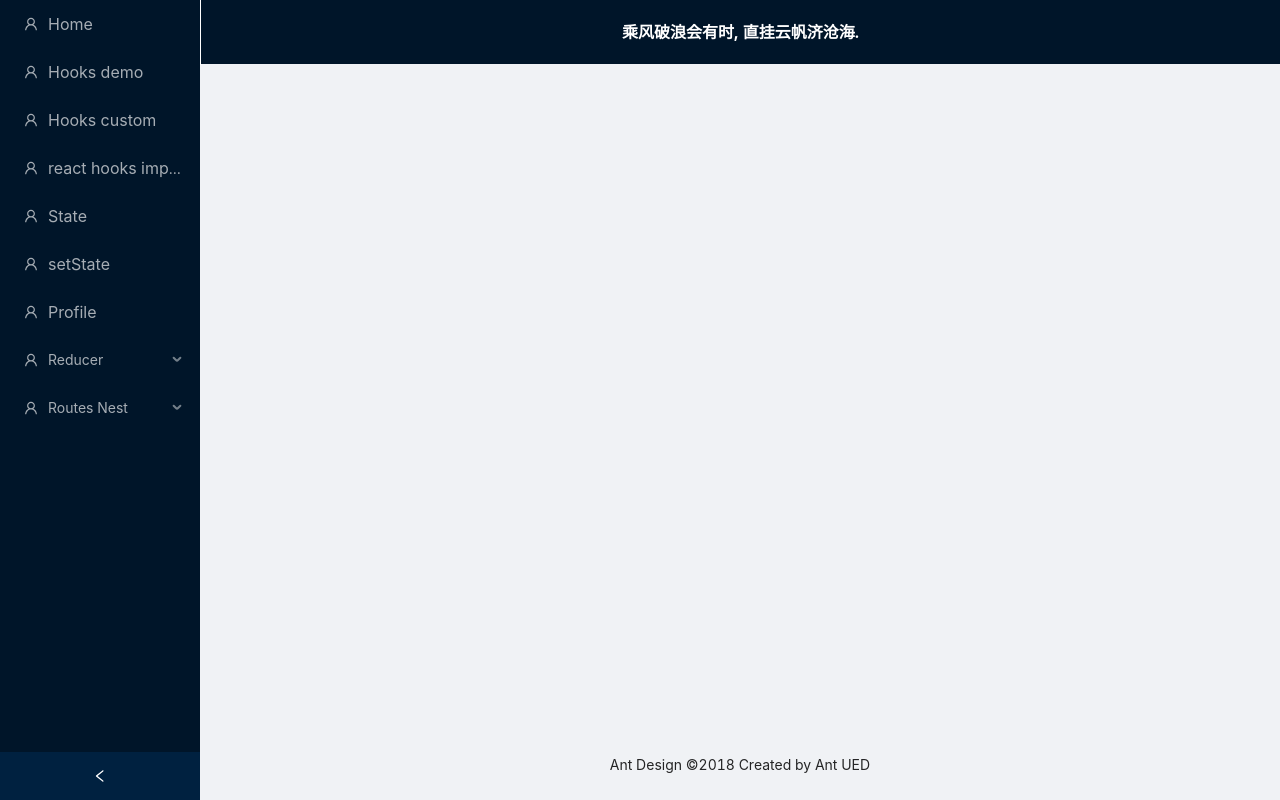
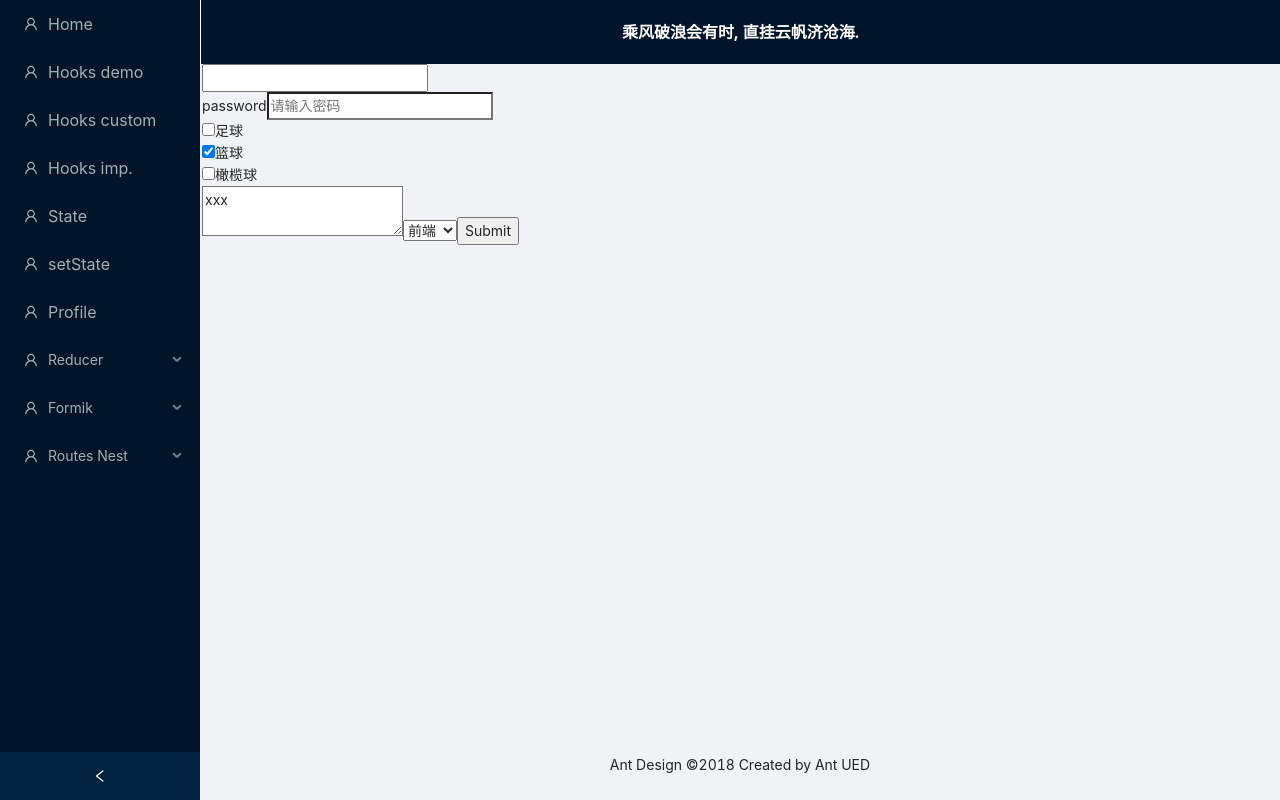
Before and after one commit to leslie1943/react-redux-xiuyan, a React app: page /formik-form in a window 1280 px wide. Built offline with nearby package versions, Linux system fonts and the light colour scheme.

Commit message:
hoos, formik yup

```diff
--- a/package.json
+++ b/package.json
@@ -38,6 +38,7 @@
     "eslint-plugin-react": "7.19.0",
     "eslint-plugin-react-hooks": "^1.6.1",
     "file-loader": "4.3.0",
+    "formik": "^2.2.5",
     "fs-extra": "^8.1.0",
     "html-webpack-plugin": "4.0.0-beta.11",
     "identity-obj-proxy": "3.0.0",
@@ -77,7 +78,8 @@
     "webpack": "4.42.0",
     "webpack-dev-server": "3.11.0",
     "webpack-manifest-plugin": "2.2.0",
-    "workbox-webpack-plugin": "4.3.1"
+    "workbox-webpack-plugin": "4.3.1",
+    "yup": "^0.32.6"
   },
   "scripts": {
     "start": "node scripts/start.js",
--- /dev/null
+++ b/src/components/FormikBasic.tsx
@@ -0,0 +1,86 @@
+import React from 'react'
+import { useFormik, FormikErrors } from 'formik'
+import { Button, Input, Row, Col } from 'antd'
+
+interface BasicProps {
+  username: string
+  password: string
+}
+export default function FormikBasic() {
+  const formik = useFormik<BasicProps>({
+    // 默认值, 表单需要绑定的属性名,通过 name 属性和 initialValues 属性对应
+    initialValues: {
+      username: '',
+      password: '',
+    },
+    // 表单校验规则
+    validate: (values: BasicProps) => {
+      const errors: FormikErrors<BasicProps> = {}
+      if (!values.username) {
+        errors.username = '请输入用户名'
+      } else if (values.username.length > 15) {
+        errors.username = '用户名的长度不能大于15'
+      } else if (values.username.length < 6) {
+        errors.username = '用户名的长度不能小于6'
+      }
+
+      if (!values.password) {
+        errors.password = '请输入密码'
+      } else if (values.password.length < 6) {
+        errors.password = '密码的长度不能小于6'
+      }
+      return errors
+    },
+    //  formik.handleSubmit 的时候执行的函数
+    onSubmit: (values: BasicProps) => {
+      console.info('values', values)
+    },
+  })
+  return (
+    //
+    <Row style={{ margin: 20 }}>
+      <Col span={6} push={6}>
+        <form>
+          <Input
+            type="text"
+            name="username"
+            value={formik.values.username}
+            onChange={formik.handleChange}
+            onBlur={formik.handleBlur}
+          />
+          <div>
+            {/* touched: 表单上的这个元素被更改过,并且没有通过验证 */}
+            {/* touched 和 onBlur 事件是成对出现的 */}
+            {formik.touched.username && formik.errors.username ? (
+              <div>{formik.errors.username}</div>
+            ) : null}
+          </div>
+          <Input
+            style={{ marginTop: 10 }}
+            type="password"
+            name="password"
+            value={formik.values.password}
+            onChange={formik.handleChange}
+            onBlur={formik.handleBlur}
+          />
+          <div>
+            {formik.touched.password && formik.errors.password ? (
+              <div>{formik.errors.password}</div>
+            ) : null}
+          </div>
+          {/*
+            handleSubmit 是 useFormik 返回的一个函数
+            formik.handleSubmit() 执行后会去调用 onSubmit 方法
+          */}
+          <Button
+            style={{ marginTop: 10 }}
+            type="primary"
+            onClick={() => formik.handleSubmit()}
+          >
+            提交
+          </Button>
+        </form>
+      </Col>
+    </Row>
+  )
+}
--- /dev/null
+++ b/src/components/FormikForm.tsx
@@ -0,0 +1,133 @@
+import React from 'react'
+import { Formik, Form, Field, ErrorMessage, useField } from 'formik'
+// import { Button, Input, Row, Col } from 'antd'
+import * as Yup from 'yup'
+
+interface BasicProps {
+  username: string
+  content: string
+  subject: string
+}
+interface FieldProps {
+  id: string
+  name: string
+  type: string
+  placeholder: string
+  label: string
+}
+
+function MyInput({ label, ...props }: FieldProps) {
+  const [field, meta] = useField(props)
+  /**
+   *  name: "password"
+      onBlur: ƒ ()
+      onChange: ƒ ()
+      value: ""
+   */
+  // console.info('field', field)
+
+  /** 存储验证信息
+   *  error: "密码的长度不能小于6"
+      initialError: undefined
+      initialTouched: false
+      initialValue: ""
+      touched: false
+      value: "222"
+   */
+  // console.info('meta', meta)
+
+  return (
+    <div>
+      <label htmlFor={props.id}>{label}</label>
+      <input {...field} {...props} />
+      {meta.touched && meta.error ? <span>{meta.error}</span> : null}
+    </div>
+  )
+}
+
+interface CheckboxProps {
+  // id: string
+  name: string
+  label: string
+  value: string
+}
+function Checkbox({ label, ...props }: CheckboxProps) {
+  const [, meta, helper] = useField(props)
+  console.info('meta', meta)
+  // value 属性代表的 hobbies 的值
+  const { value } = meta
+
+  // 通过 setValue 更改 value 的值
+  const { setValue } = helper
+  const handleChange = () => {
+    const set = new Set<string>(value)
+    if (set.has(props.value)) {
+      set.delete(props.value)
+    } else {
+      set.add(props.value)
+    }
+    setValue([...set])
+  }
+  return (
+    <div>
+      <label>
+        <input
+          checked={value.includes(props.value)}
+          {...props}
+          type="checkbox"
+          onChange={handleChange}
+        />
+        {label}
+      </label>
+    </div>
+  )
+}
+
+export default function FormikForm() {
+  const initialValues = {
+    username: '',
+    content: 'xxx',
+    subject: '',
+    password: '',
+    hobbies: ['篮球'],
+  }
+  const handleSubmit = (values: BasicProps) => {
+    console.info('formik form values:', values)
+  }
+  const schema = Yup.object({
+    username: Yup.string()
+      .max(15, '用户名的长度不能大于15')
+      .min(6, '用户名的长度不能小于6')
+      .required('请输入用户名'),
+    password: Yup.string().min(6, '密码的长度不能小于6').required('请输入密码'),
+  })
+  return (
+    // Formik: 默认值, 提交事件, 验证规则
+    <Formik
+      initialValues={initialValues}
+      onSubmit={handleSubmit}
+      validationSchema={schema}
+    >
+      <Form>
+        <Field name="username"></Field>
+        <ErrorMessage name="username" />
+        <MyInput
+          id="myPass"
+          name="password"
+          type="password"
+          placeholder="请输入密码"
+          label="password"
+        />
+        <Checkbox value="足球" label="足球" name="hobbies" />
+        <Checkbox value="篮球" label="篮球" name="hobbies" />
+        <Checkbox value="橄榄球" label="橄榄球" name="hobbies" />
+        <Field name="content" as="textarea"></Field>
+        <Field name="subject" as="select">
+          <option value="front">前端</option>
+          <option value="Java">Java</option>
+        </Field>
+        <input type="submit" />
+      </Form>
+    </Formik>
+  )
+}
--- /dev/null
+++ b/src/components/FormikYup.tsx
@@ -0,0 +1,93 @@
+import React from 'react'
+import { useFormik /** FormikErrors */ } from 'formik'
+import { Button, Input, Row, Col } from 'antd'
+import * as Yup from 'yup'
+
+interface BasicProps {
+  username: string
+  password: string
+}
+export default function FormikBasic() {
+  const formik = useFormik<BasicProps>({
+    // 默认值, 表单需要绑定的属性名,通过 name 属性和 initialValues 属性对应
+    initialValues: {
+      username: '',
+      password: '',
+    },
+    // 表单校验规则
+    // validate: (values: BasicProps) => {
+    //   const errors: FormikErrors<BasicProps> = {}
+    //   if (!values.username) {
+    //     errors.username = '请输入用户名'
+    //   } else if (values.username.length > 15) {
+    //     errors.username = '用户名的长度不能大于15'
+    //   } else if (values.username.length < 6) {
+    //     errors.username = '用户名的长度不能小于6'
+    //   }
+
+    //   if (!values.password) {
+    //     errors.password = '请输入密码'
+    //   } else if (values.password.length < 6) {
+    //     errors.password = '密码的长度不能小于6'
+    //   }
+    //   return errors
+    // },
+    // 通过 Yup.object 创建验证规则
+    validationSchema: Yup.object({
+      username: Yup.string()
+        .max(15, '用户名的长度不能大于15')
+        .min(6, '用户名的长度不能小于6')
+        .required('请输入用户名'),
+      password: Yup.string()
+        .min(6, '密码的长度不能小于6')
+        .required('请输入密码'),
+    }),
+    //  formik.handleSubmit 的时候执行的函数
+    onSubmit: (values: BasicProps) => {
+      console.info('yup values', values)
+    },
+  })
+  return (
+    //
+    <Row style={{ margin: 20 }}>
+      <Col span={6} push={6}>
+        <form>
+          <Input
+            {...formik.getFieldProps('username')}
+            type="text"
+            name="username"
+          />
+          <div>
+            {/* touched: 表单上的这个元素被更改过,并且没有通过验证 */}
+            {/* touched 和 onBlur 事件是成对出现的 */}
+            {formik.touched.username && formik.errors.username ? (
+              <div>{formik.errors.username}</div>
+            ) : null}
+          </div>
+          <Input
+            style={{ marginTop: 10 }}
+            {...formik.getFieldProps('password')}
+            type="password"
+            name="password"
+          />
+          <div>
+            {formik.touched.password && formik.errors.password ? (
+              <div>{formik.errors.password}</div>
+            ) : null}
+          </div>
+          {/*
+            handleSubmit 是 useFormik 返回的一个函数
+            formik.handleSubmit() 执行后会去调用 onSubmit 方法
+          */}
+          <Button
+            style={{ marginTop: 10 }}
+            type="primary"
+            onClick={() => formik.handleSubmit()}
+          >
+            提交
+          </Button>
+        </form>
+      </Col>
+    </Row>
+  )
+}
--- a/src/components/HooksCustomDemo.tsx
+++ b/src/components/HooksCustomDemo.tsx
@@ -1,5 +1,5 @@
 import React from 'react'
-import { Button, Spin, Divider } from 'antd'
+import { Button, Spin, Divider, Input } from 'antd'
 import { useLoadPost } from '../hooks/post'
 import { useUpdateInput } from '../hooks/input'
 
@@ -24,9 +24,11 @@ export default function HooksCustomDemo(props: any) {
       <Divider />
       <div>
         <form>
-          <input type="text" name="uername" {...usernameInput} />
-          <input type="password" name="password" {...passworInput} />
-          <Button onClick={submitForm}>提交</Button>
+          <Input type="text" name="uername" {...usernameInput} />
+          <Input type="password" name="password" {...passworInput} />
+          <Button type="primary" onClick={submitForm}>
+            提交
+          </Button>
         </form>
       </div>
     </div>
--- a/src/hooks/input.ts
+++ b/src/hooks/input.ts
@@ -1,6 +1,11 @@
 import { useState } from 'react'
 
-export function useUpdateInput(initialValue: string | number | undefined) {
+// type Key = string | number
+export function useUpdateInput(initialValue: React.Key | undefined) {
   const [value, setValue] = useState(initialValue)
-  return { value, onChange: (event: any) => setValue(event.target.value) }
+  return {
+    value,
+    onChange: (event: React.ChangeEvent<HTMLInputElement>) =>
+      setValue(event.target.value),
+  }
 }
--- a/src/routes/index.ts
+++ b/src/routes/index.ts
@@ -18,6 +18,9 @@ import WillMatch from 'src/pages/RoutesDemo/WillMatch'
 import ReduxModal from '../components/ReduxModal'
 import HooksCustom from '../components/HooksCustomDemo'
 import HooksImplement from '../components/HooksImplement'
+import FormikBasic from '../components/FormikBasic'
+import FormikYup from '../components/FormikYup'
+import FormikForm from 'src/components/FormikForm'
 
 interface RouteConfigState extends RouteProps {
   name?: string
@@ -54,7 +57,7 @@ const routes: Array<RouteConfigState> = [
   {
     path: '/react-hooks-implement',
     component: HooksImplement,
-    name: 'react hooks implement',
+    name: 'Hooks imp.',
     hide: false,
     isExact: true,
   },
@@ -123,6 +126,35 @@ const routes: Array<RouteConfigState> = [
     ],
   },
   {
+    path: '/formik',
+    name: 'Formik',
+    isExact: true,
+    hide: false,
+    children: [
+      {
+        path: '/formik-basic',
+        name: 'Formik basic',
+        isExact: true,
+        hide: false,
+        component: FormikBasic,
+      },
+      {
+        path: '/formik-yup',
+        name: 'Formik yup',
+        isExact: true,
+        hide: false,
+        component: FormikYup,
+      },
+      {
+        path: '/formik-form',
+        name: 'Formik form',
+        isExact: true,
+        hide: false,
+        component: FormikForm,
+      },
+    ],
+  },
+  {
     path: '/routes',
     name: 'Routes Nest',
     isExact: true,
--- a/tsconfig.json
+++ b/tsconfig.json
@@ -1,5 +1,6 @@
 {
   "compilerOptions": {
+    "downlevelIteration": true,
     "target": "es5",
     "lib": [
       "dom",
```
Also changed, not shown: 2 other files (tests, documents, lock files or other folders).
